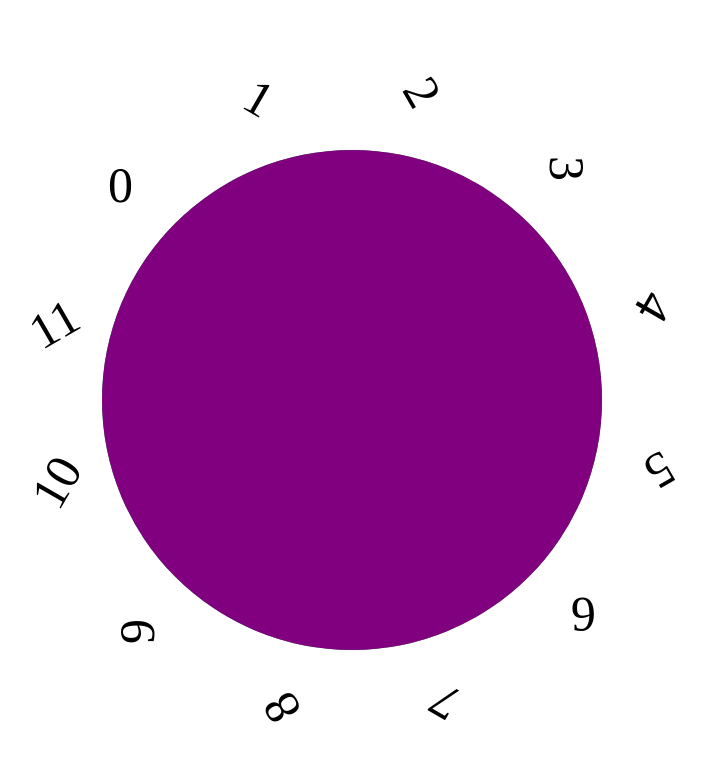
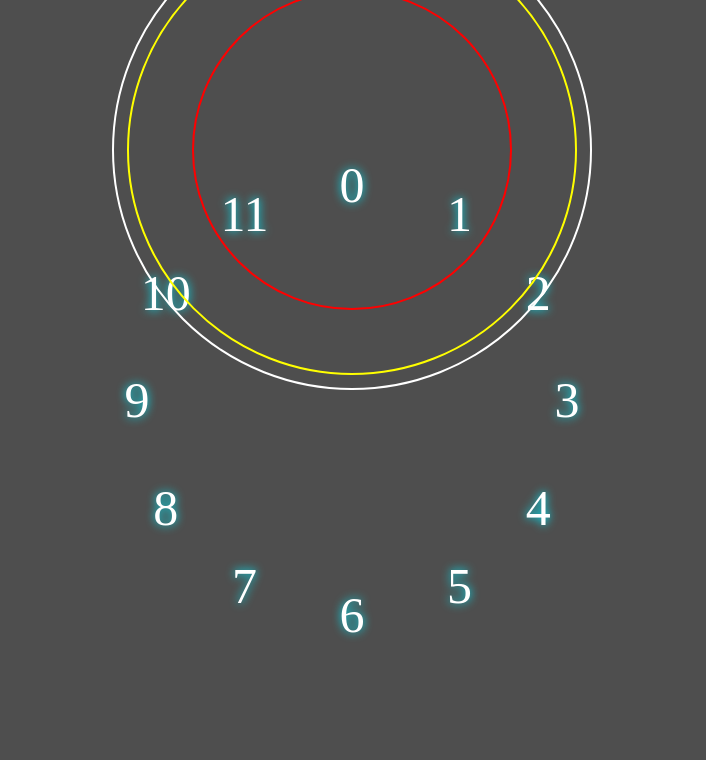
Before and after one commit to Rahulboro/clock-2023, a plain HTML site: page index.html in a window 1280 px wide. Shown: the whole page, without its empty margins (288-994 px from the left). Drawn offline with Linux system fonts and the light colour scheme.

Commit message:
style css changes

```diff
--- a/index.html
+++ b/index.html
@@ -9,6 +9,11 @@
   <body>
     <div class="wrapper">
       <div class="numbers-hours"></div>
+      <div class="hands-box">
+        <div class="hand hour"><i></i></div>
+        <div class="minute hand"><i></i></div>
+        <div class="second hand"><i></i></div>
+      </div>
     </div>
     <script src="script.js"></script>
   </body>
--- a/style.css
+++ b/style.css
@@ -8,13 +8,14 @@ body{
     justify-content: center;
     align-items: center;
     min-height: 100vh;
+    background: #4e4e4e;
+    overflow: hidden;
 }
 
 .wrapper{
     position: relative;
     width: 500px;
     height: 500px;
-    background-color: seagreen;
     border-radius: 50%;
 
 }
@@ -22,7 +23,7 @@ body{
     position: absolute;
     width: 100%;
     height: 100%;
-    background-color: purple;
+
     border-radius: 50%;
 }
 .numbers-hours span{
@@ -30,10 +31,47 @@ body{
     /* 360deg / 12 = 30deg  */
     transform: rotate(calc(var(--index)* 30deg));
     inset: 6px;
+    text-align: center;
 }
-
 
 .numbers-hours span p {
     font-size: 50px;
+    color: white;
+    text-shadow: 0  0 10px #0ef;
+    transform: rotate(calc(var(--index)* -30deg));
+}
+.hands-box {
+    position: relative;
+    display: flex;
+    justify-content: center;
+    align-items: center;
+}
 
+.hands-box .hand{
+    position: absolute;
+    border-radius: 50%;
 }
+.hands-box .hour{
+    width: 320px;
+    height: 320px;
+    border: 2px solid red;
+}
+.hands-box .hour i{
+    width: 8px;
+    height: 160px;
+    background-color: red;
+}
+
+.hands-box .minute{
+    width: 450px;
+    height: 450px;
+    border: 2px solid yellow;
+}
+.hands-box .minute i {
+    width: 9px;
+}
+.hands-box .second{
+    width: 480px;
+    height: 480px;
+    border: 2px solid white;
+}
```
